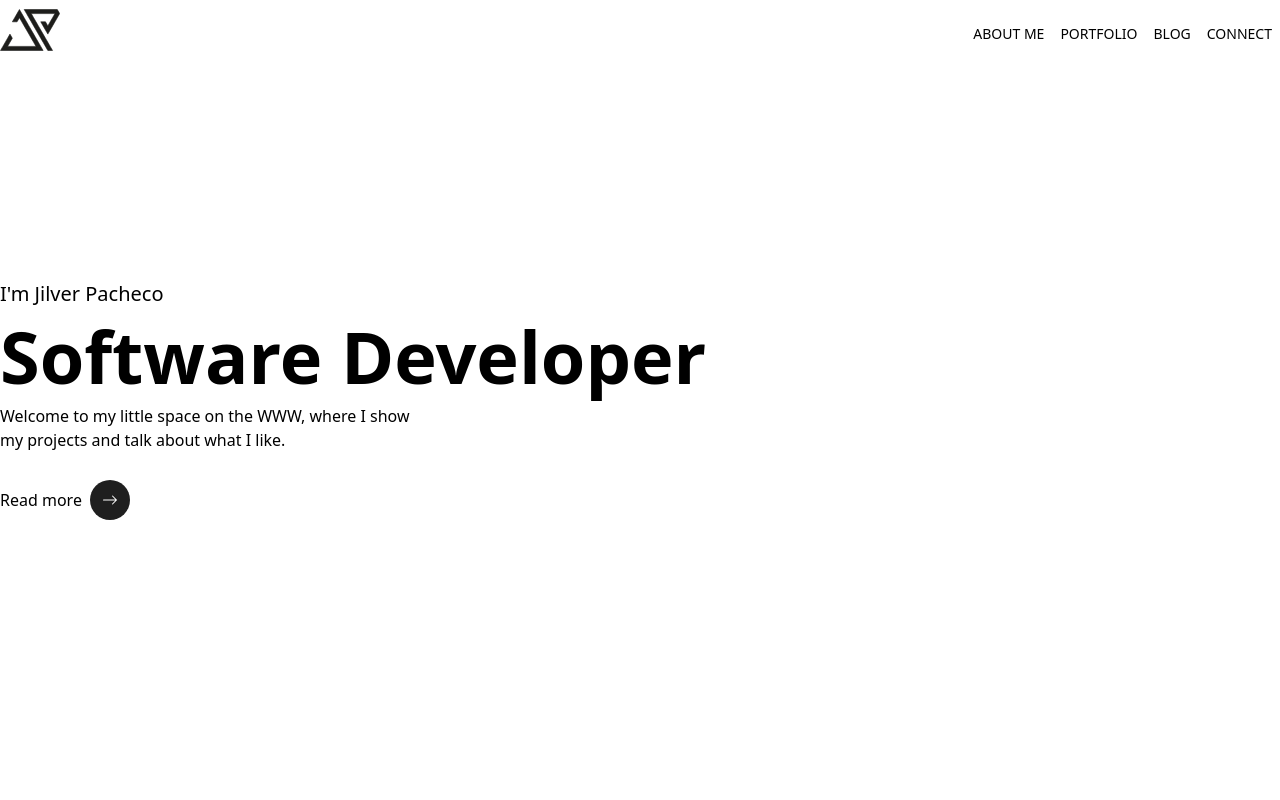
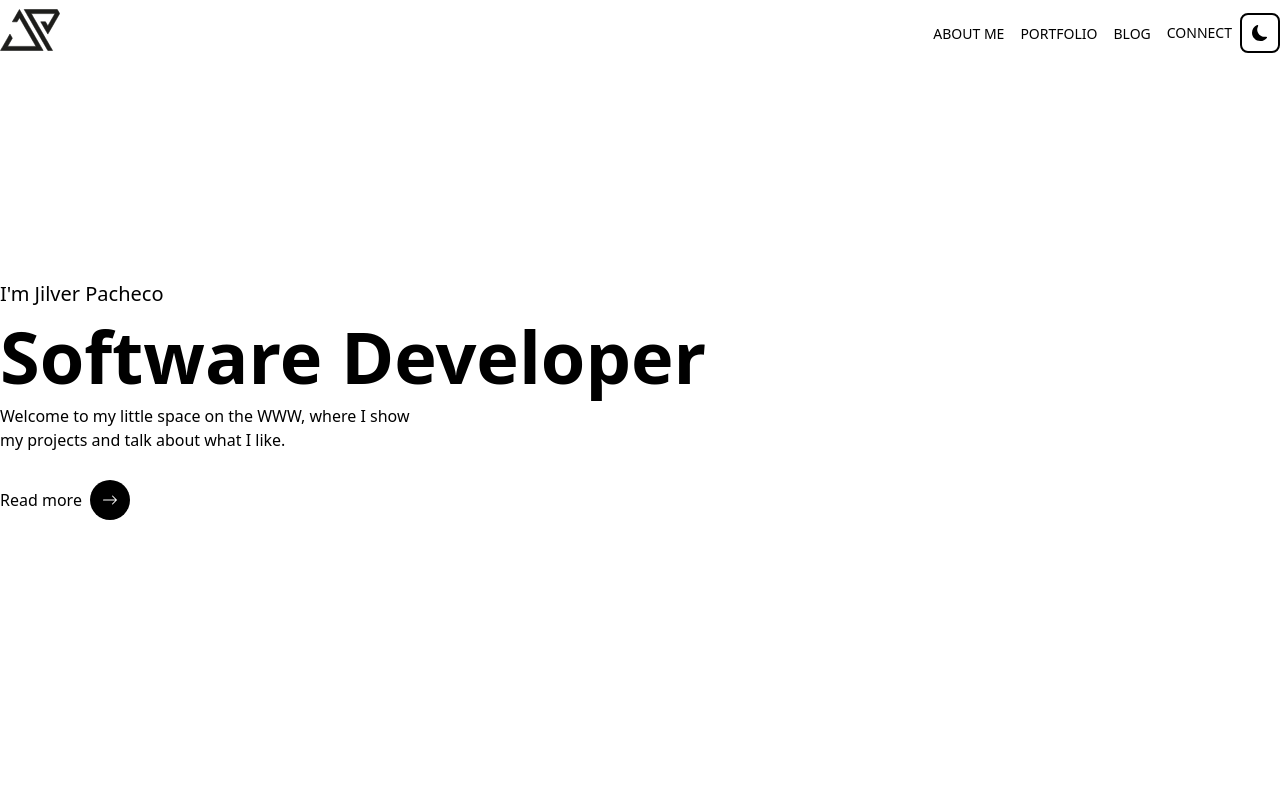
Before and after one commit to jilverprivera/portfolio, a Next.js app: page / in a window 1280 px wide. Shown: the top 800 px of the page. Built offline with nearby package versions, Linux system fonts and the light colour scheme; a web font is replaced by a local one.

Commit message:
add dark/light theme

```diff
--- a/components/layout/Header.tsx
+++ b/components/layout/Header.tsx
@@ -1,8 +1,11 @@
 import Image from "next/image";
 import Link from "next/link";
 import { useRouter } from "next/router";
+import { useTheme } from "next-themes";
+import { BsFillMoonFill, BsFillSunFill } from "react-icons/bs";
 
 import { Link as NavLink } from "react-scroll";
+import { useEffect, useState } from "react";
 
 const routes = [
   { path: "about", name: "About Me" },
@@ -11,7 +14,38 @@ const routes = [
 ];
 
 const Header = () => {
+  const [isMounted, setIsMounted] = useState(false);
   const { pathname } = useRouter();
+  const { systemTheme, theme, setTheme } = useTheme();
+
+  useEffect(() => {
+    setIsMounted(true);
+  }, []);
+
+  const renderTheme = () => {
+    if (!isMounted) return null;
+
+    const currentTheme = theme === "system" ? systemTheme : theme;
+    if (currentTheme === "dark") {
+      return (
+        <button
+          onClick={() => setTheme("light")}
+          className="w-10 h-10 rounded-lg border-2 flex items-center justify-center"
+        >
+          <BsFillSunFill />
+        </button>
+      );
+    } else {
+      return (
+        <button
+          onClick={() => setTheme("dark")}
+          className="w-10 h-10 rounded-lg border-2 flex items-center justify-center"
+        >
+          <BsFillMoonFill />
+        </button>
+      );
+    }
+  };
   return (
     <div className="w-full fixed backdrop-blur-sm z-50">
       <div className="w-full flex items-center justify-between max-w-7xl mx-auto">
@@ -42,7 +76,7 @@ const Header = () => {
           </Link>
         )}
 
-        <div>
+        <div className="flex items-center justify-center">
           {routes.map((item, i) => (
             <NavLink
               key={i}
@@ -62,6 +96,7 @@ const Header = () => {
           <span className=" uppercase mx-2 text-sm cursor-pointer">
             Connect
           </span>
+          {renderTheme()}
         </div>
       </div>
     </div>
--- a/tailwind.config.js
+++ b/tailwind.config.js
@@ -5,13 +5,13 @@ module.exports = {
     "./pages/**/*.{js,ts,jsx,tsx}",
     "./components/**/*.{js,ts,jsx,tsx}",
   ],
+  darkMode: "class",
   theme: {
     extend: {
       colors: {
-        white: "#FFFFFF",
-        black: "#1F1F1F",
+        primary: "#7248F6",
+        secondary: "#FCDA69",
         gray: "#9EA3AC",
-        primary: "#7248F6",
       },
       fontFamily: {
         sans: ["Cairo", ...fontFamily.sans],
```
